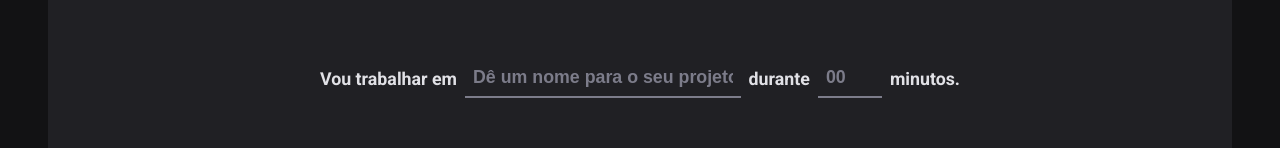
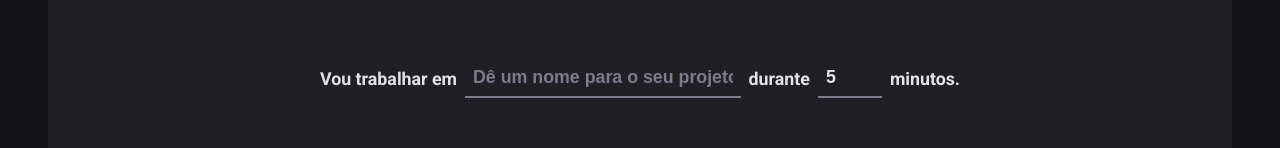
Before and after one commit to Hzimr/Ignite-Timer, a React (Vite) app: page / in a window 1280 px wide. Shown: the part 166-314 px from the top of the page. Built offline with nearby package versions, Linux system fonts and the light colour scheme.

Commit message:
feat: created typescript in the form

```diff
--- a/src/pages/home/home.tsx
+++ b/src/pages/home/home.tsx
@@ -12,6 +12,11 @@
   TaskInput,
 } from './stylesHome'
 
+// interface NewCycleFormData {
+//   task: string
+//   minutesAmount: number
+// }
+
 const newCycleFormValidationSchema = zod.object({
   task: zod.string().min(1, 'Informe a tarefa'),
   minutesAmount: zod
@@ -21,12 +26,18 @@
     .max(60, 'O ciclo precisa ser de no máximo 60 minutos'),
 })
 
+type NewCycleFormData = zod.infer<typeof newCycleFormValidationSchema>
+
 export function Home() {
-  const { register, handleSubmit, watch } = useForm({
+  const { register, handleSubmit, watch } = useForm<NewCycleFormData>({
     resolver: zodResolver(newCycleFormValidationSchema),
+    defaultValues: {
+      task: '',
+      minutesAmount: 5,
+    },
   })
 
-  function handleCreateNewCycle(data: any) {
+  function handleCreateNewCycle(data: NewCycleFormData) {
     console.log(data)
   }
 
```
